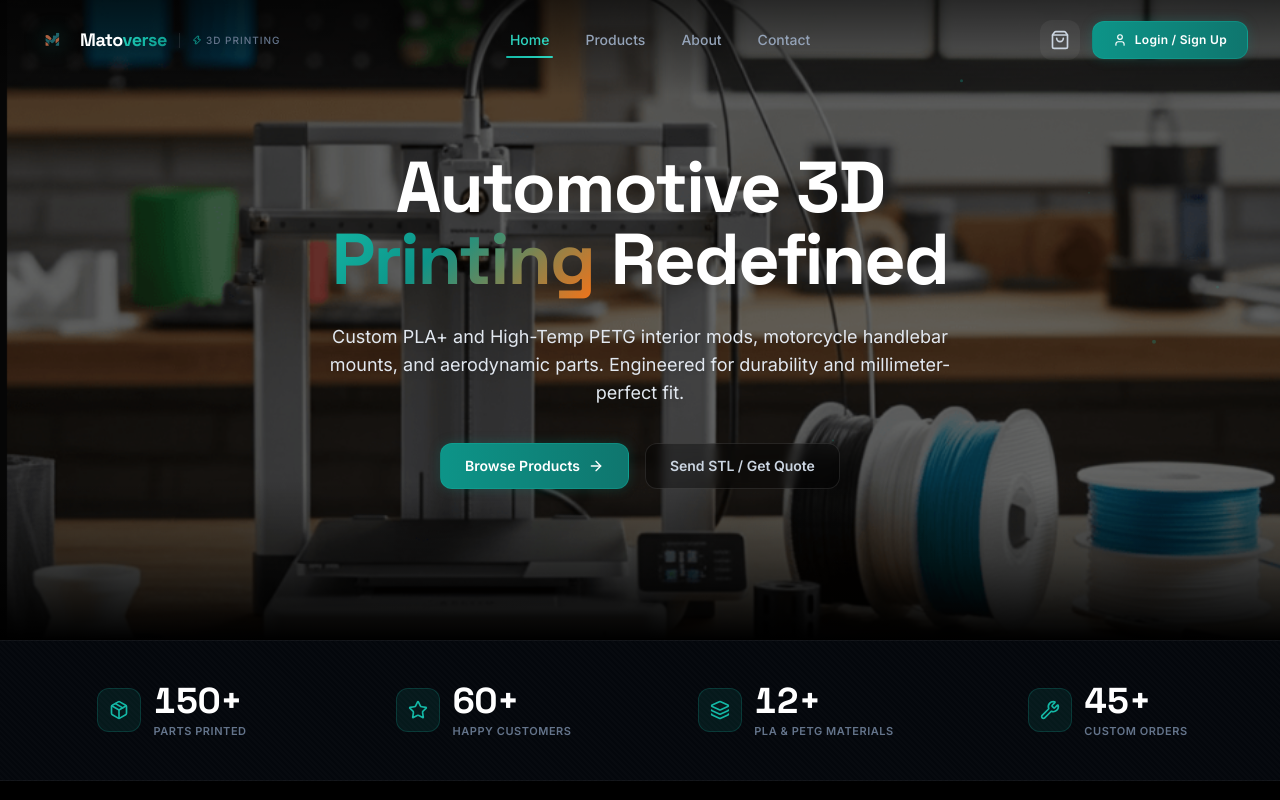
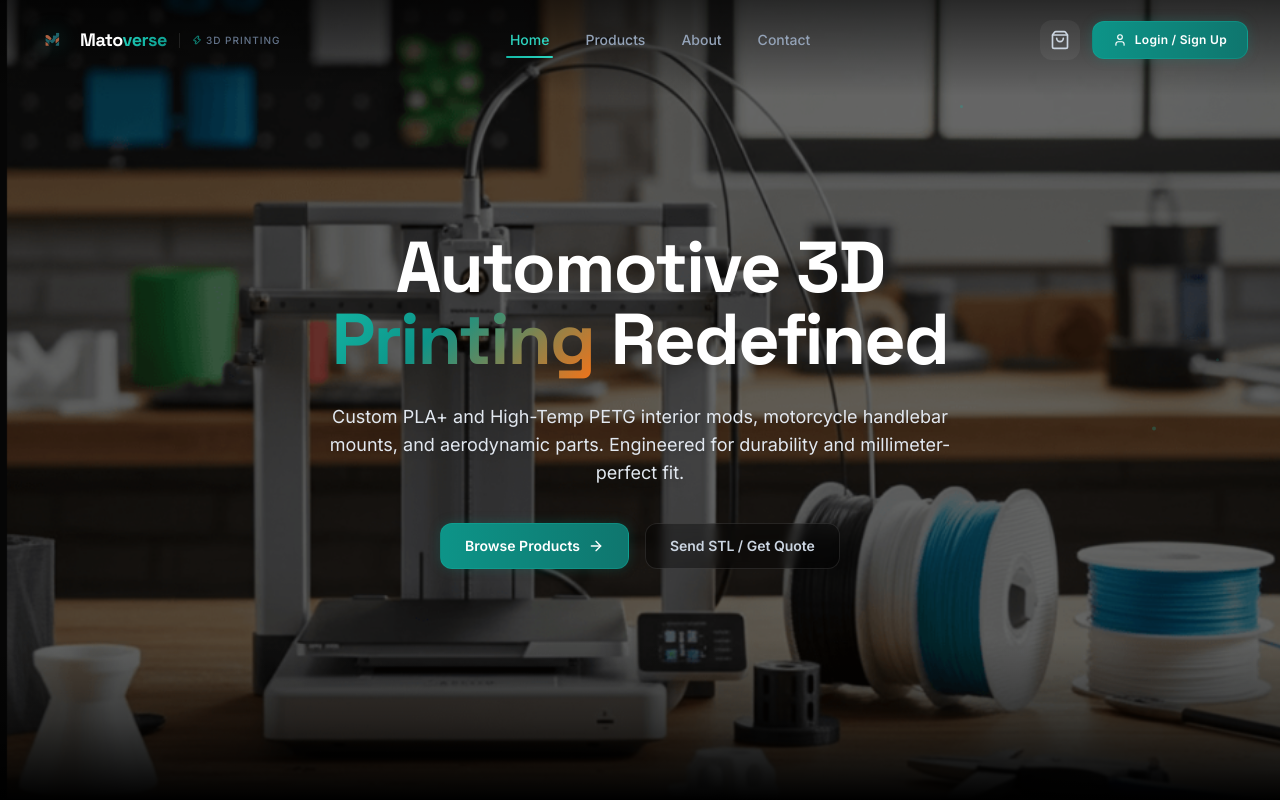
Before and after one commit to prabeskc/Matoverse, a React (Vite) app: page / in a window 1280 px wide. Shown: the top 800 px of the page. Built offline with nearby package versions, Linux system fonts and the light colour scheme.

Commit message:
style: configure hero section min-height to full viewport height (min-h-screen)

```diff
--- a/src/pages/Home.jsx
+++ b/src/pages/Home.jsx
@@ -112,7 +112,7 @@ export default function Home() {
       {/* ─────────────────────────────────────────────────────────
          HERO SECTION
          ───────────────────────────────────────────────────────── */}
-      <section className="relative w-full overflow-hidden min-h-[80vh] flex items-center justify-center py-20 sm:py-32">
+      <section className="relative w-full overflow-hidden min-h-screen flex items-center justify-center py-20 sm:py-32">
         {/* Hero Background Image with Overlay */}
         <div className="absolute inset-0 z-0">
           <img
```
